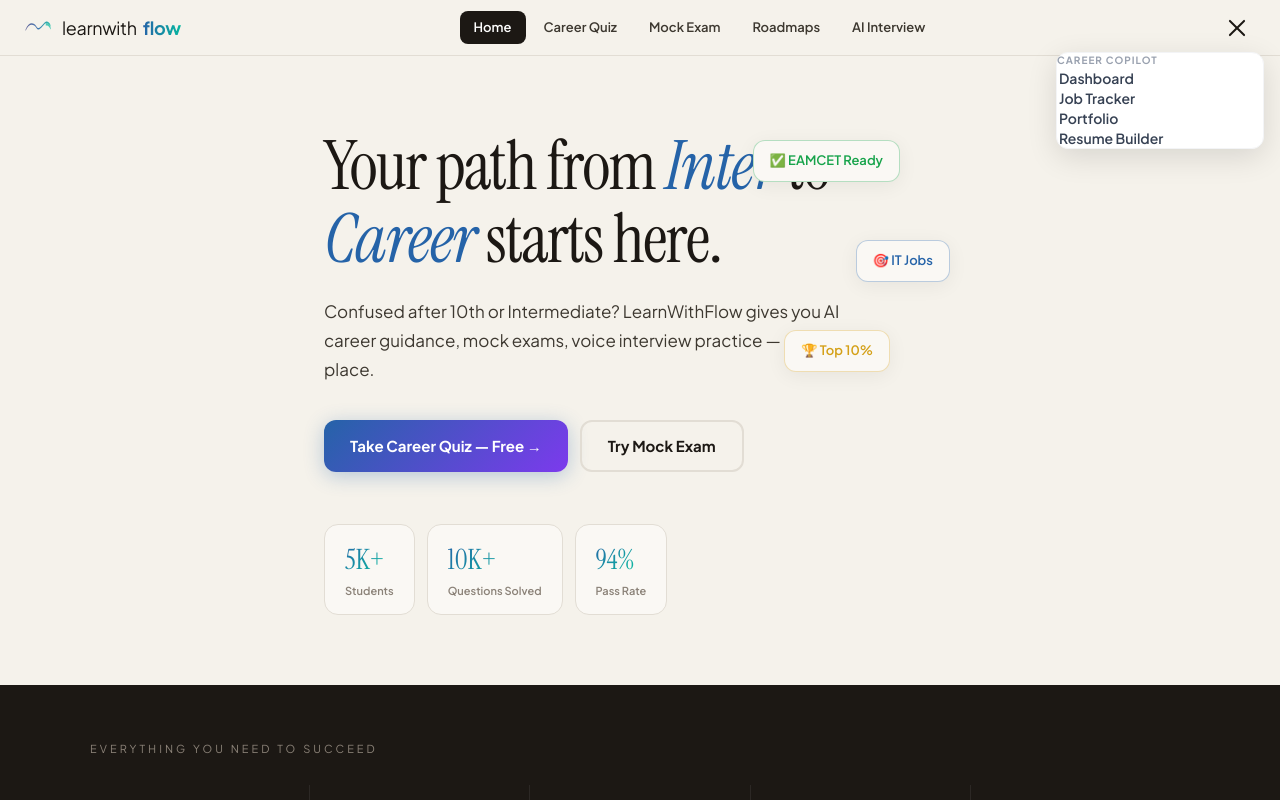
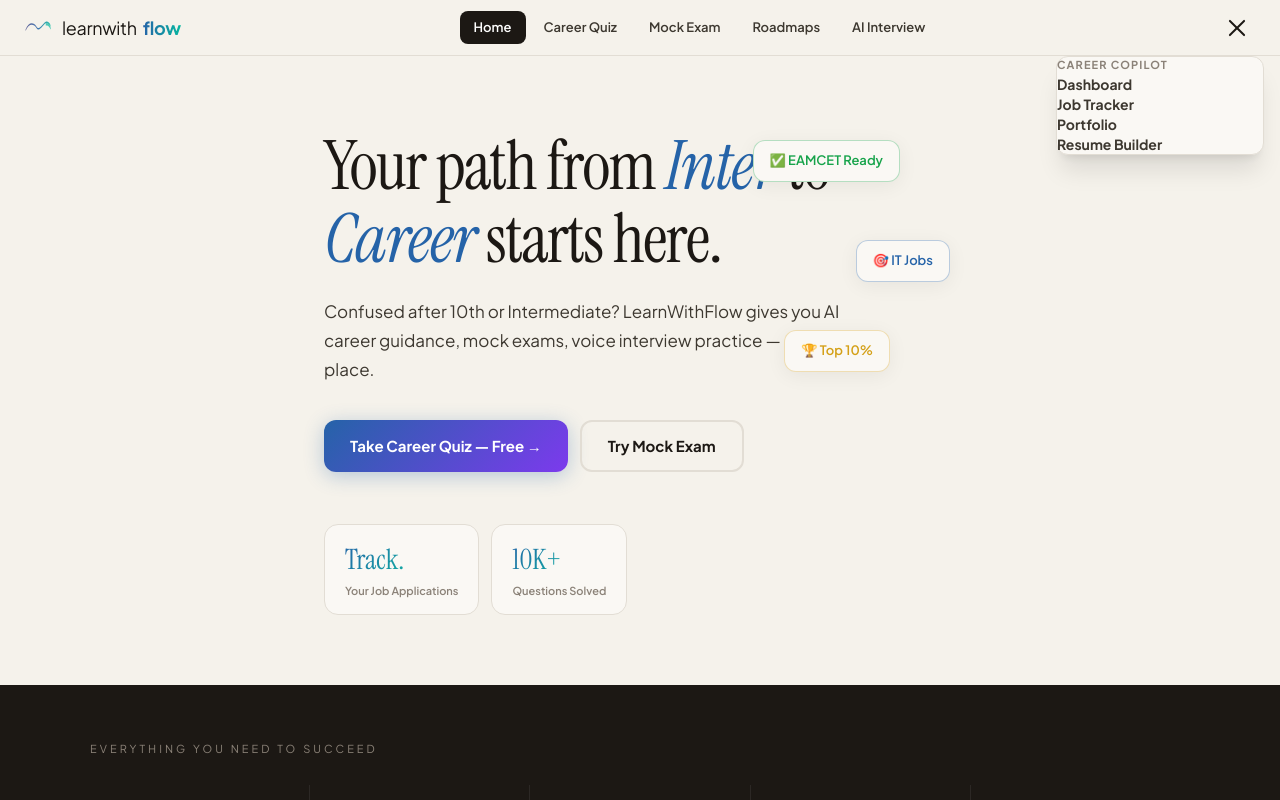
Before and after one commit to learnwithflow/learnwithflow, a Next.js app: page / in a window 1280 px wide. Both pictures are taken after a click on the button "More Features". Shown: the top 800 px of the page. Built offline with nearby package versions, Linux system fonts and the light colour scheme.

Commit message:
Update Hero stats to highlight Job Tracker and restyle Navbar dropdown

```diff
--- a/components/Hero.js
+++ b/components/Hero.js
@@ -17,9 +17,14 @@
                     <button className="btn-big btn-outline" onClick={() => showPage('exam')}>Try Mock Exam</button>
                 </div>
                 <div className="hero-stats">
-                    <div className="hstat"><div className="hstat-num">5K+</div><div className="hstat-label">Students</div></div>
-                    <div className="hstat"><div className="hstat-num">10K+</div><div className="hstat-label">Questions Solved</div></div>
-                    <div className="hstat"><div className="hstat-num">94%</div><div className="hstat-label">Pass Rate</div></div>
+                    <div className="hstat cursor-pointer hover:bg-gray-50 transition-colors" onClick={() => showPage('jobtracker')}>
+                        <div className="hstat-num">Track.</div>
+                        <div className="hstat-label">Your Job Applications</div>
+                    </div>
+                    <div className="hstat">
+                        <div className="hstat-num">10K+</div>
+                        <div className="hstat-label">Questions Solved</div>
+                    </div>
                 </div>
             </div>
 
@@ -31,9 +36,9 @@
                     <div className="feat-row">
                         {[
                             { icon: '🧭', title: 'AI Career Compass', desc: '5-min quiz → personalized path.', page: 'quiz' },
-                            { icon: '📝', title: '5 Exam Types', desc: 'EAMCET, IT, Diploma, NEET, APPSC.', page: 'exam' },
                             { icon: '🗺️', title: 'Career Roadmaps', desc: 'Interactive, click to track progress.', page: 'roadmap' },
                             { icon: '🎤', title: 'AI Interview Coach', desc: 'Voice + code + confidence analysis.', page: 'interview' },
+                            { icon: '📋', title: 'Job Tracker', desc: 'Kanban board for job applications.', page: 'jobtracker' },
                             { icon: '📊', title: 'Progress Dashboard', desc: 'Streaks, graphs, weak areas.', page: 'dashboard' },
                         ].map(f => (
                             <div key={f.page} className="feat-cell" onClick={() => showPage(f.page)}>
--- a/components/Navbar.js
+++ b/components/Navbar.js
@@ -78,13 +78,13 @@
 
                     {/* Desktop Dropdown */}
                     {desktopMenuOpen && (
-                        <div className="hidden md:block absolute top-[52px] right-4 w-52 bg-white rounded-xl shadow-[0_8px_30px_rgb(0,0,0,0.12)] border border-gray-100 py-2 animate-in fade-in slide-in-from-top-2 z-50">
-                            <div className="px-4 py-2 text-[10px] font-bold text-gray-400 uppercase tracking-widest">Career Copilot</div>
+                        <div className="hidden md:block absolute top-[56px] right-4 w-52 bg-[#faf8f4] rounded-xl shadow-xl border border-[#e2ddd4] py-2 animate-in fade-in slide-in-from-top-2 z-50">
+                            <div className="px-4 py-2 text-[11px] font-bold text-[#8b8278] uppercase tracking-widest mb-1">Career Copilot</div>
                             {featureLinks.map(l => (
                                 <button
                                     key={l.id}
                                     onClick={() => handleNav(l.id)}
-                                    className={`w-full text-left px-4 py-2.5 text-sm font-semibold transition-colors flex items-center gap-2 ${currentPage === l.id ? 'text-blue-700 bg-blue-50/70 border-l-2 border-blue-600' : 'text-gray-700 hover:bg-gray-50 border-l-2 border-transparent hover:text-blue-600'}`}
+                                    className={`w-full text-left px-4 py-2.5 text-sm font-bold transition-colors flex items-center gap-2 ${currentPage === l.id ? 'text-white bg-[#1c1814]' : 'text-[#3d3830] hover:bg-[#ede9e0] hover:text-[#1c1814]'}`}
                                 >
                                     {l.label}
                                 </button>
```
